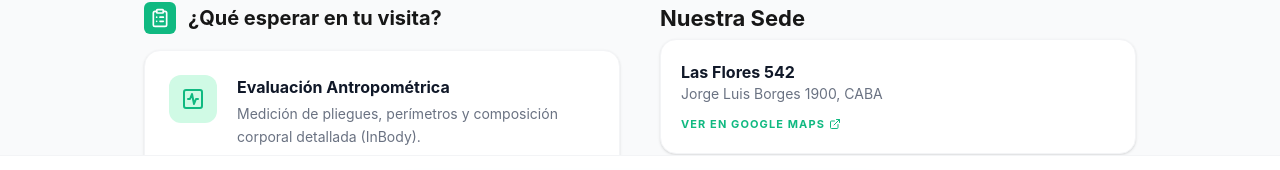
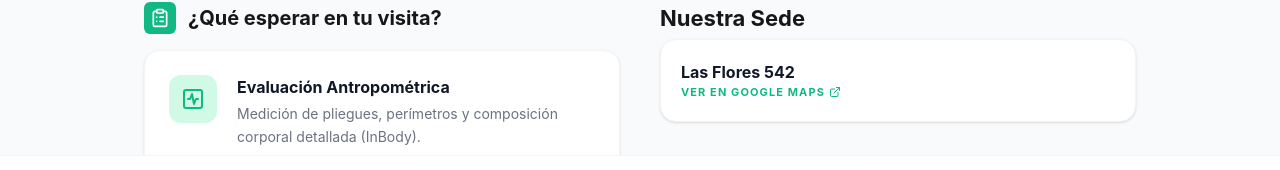
Before and after one commit to julianalvaarez/luci-proyecto, a Next.js app: page /servicios/presencial in a window 1280 px wide. Shown: the part 556-726 px from the top of the page. Built offline with nearby package versions, Linux system fonts and the light colour scheme.

Commit message:
error escritura

```diff
--- a/src/app/servicios/presencial/page.tsx
+++ b/src/app/servicios/presencial/page.tsx
@@ -89,7 +89,6 @@ export default function PresencialPage() {
             <div className="space-y-3 mb-6">
               <div className="bg-white p-5 rounded-2xl shadow-sm border border-gray-100">
                 <h4 className="font-bold text-gray-900">Las Flores 542</h4>
-                <p className="text-sm text-gray-500 mb-3">Jorge Luis Borges 1900, CABA</p>
                 <a href="https://maps.app.goo.gl/uRRgYfbWRkPNV8BQA" className="text-brand-primary text-[11px] font-bold tracking-widest uppercase flex items-center gap-1 hover:underline">
                   VER EN GOOGLE MAPS
                   <ExternalLink className="h-3 w-3" />
```
